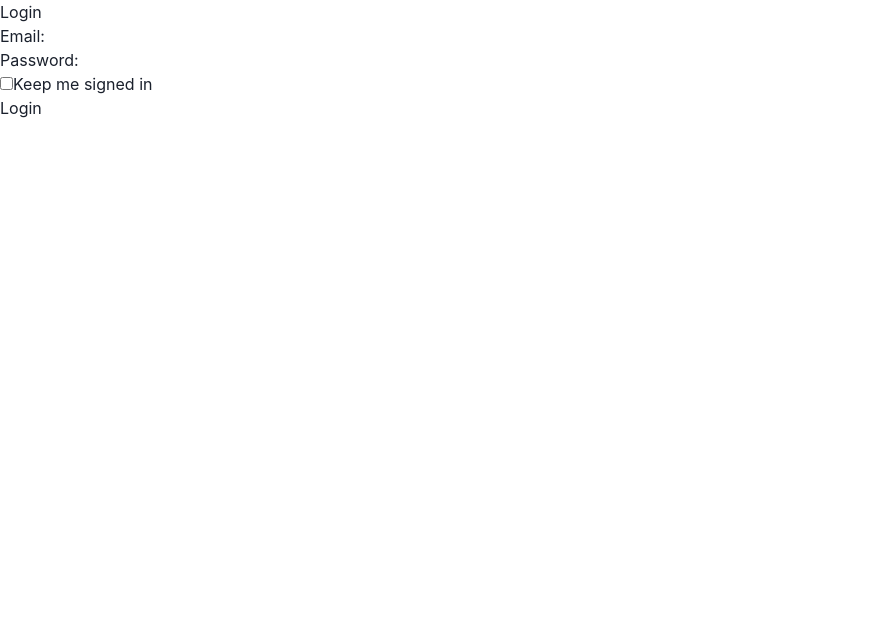
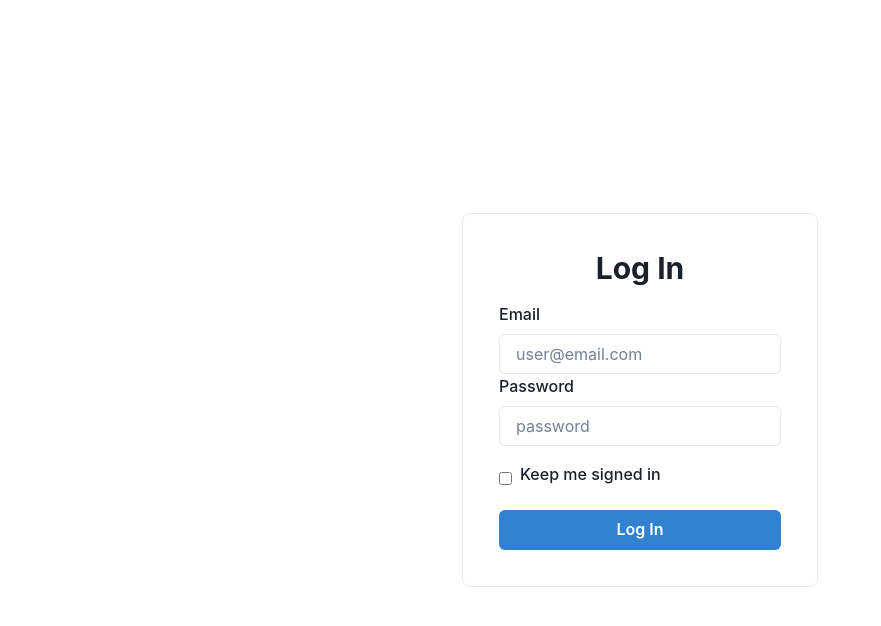
Before and after one commit to BeneiElohim/fullstudy, a React (Vite) app in the folder frontend/: page /login in a window 1280 px wide. Shown: the top 626 px of the page, without its empty margins (0-881 px from the left). Built offline with nearby package versions, Linux system fonts and the light colour scheme.

Commit message:
update UI for login

```diff
--- a/frontend/src/components/Login.jsx
+++ b/frontend/src/components/Login.jsx
@@ -1,6 +1,7 @@
 // In your Login component
 import React, { useState } from 'react';
 import { useAuth } from '../context/AuthContext'; // Adjust the path as necessary
+import { FormErrorMessage, FormLabel, Center, Box, Heading, Input, Button, HStack } from '@chakra-ui/react';
 
 const Login = () => {
   const [email, setEmail] = useState('');
@@ -44,40 +45,55 @@ const Login = () => {
   };
 
   return (
-    <div>
-      <h2>Login</h2>
+<>
+<Center w="100%" h="100vh">
+  <Box mx="1" maxW="xl" p="9" borderWidth="1px" borderRadius="lg">
+    <Heading mb="4" size="lg" textAlign="center">
+      Log In
+    </Heading>
     <form onSubmit={handleSubmit}>
-        <div>
-          <label htmlFor="email">Email:</label>
-          <input
+      <FormLabel htmlFor="email">Email</FormLabel>
+      <Input
         type="email"
         id="email"
         value={email}
         onChange={(e) => setEmail(e.target.value)}
+        placeholder="user@email.com"
       />
-        </div>
-        <div>
-          <label htmlFor="password">Password:</label>
-          <input
+      <FormLabel htmlFor="password">Password</FormLabel>
+      <Input
         type="password"
         id="password"
         value={password}
         onChange={(e) => setPassword(e.target.value)}
+        placeholder="password"
       />
-        </div>
-        <div>
+      <HStack mt="4">
         <input
           type="checkbox"
           id="keepSignedIn"
           checked={keepSignedIn}
           onChange={(e) => setKeepSignedIn(e.target.checked)}
         />
-          <label htmlFor="keepSignedIn">Keep me signed in</label>
-        </div>
-        <button type="submit">Login</button>
+        <FormLabel htmlFor="keepSignedIn">Keep me signed in</FormLabel>
+      </HStack>
+      <Button
+        mt="4"
+        type="submit"
+        colorScheme="blue"
+        size="md"
+        w="full"
+        loadingText="Logging In"
+      >
+        Log In
+      </Button>
+      <FormErrorMessage>
       {error && <div>{error}</div>}
+      </FormErrorMessage>
     </form>
-    </div>
+  </Box>
+</Center>
+</>
   );
 };
 
```
Lines whose indentation alone changed are shown as unchanged.
